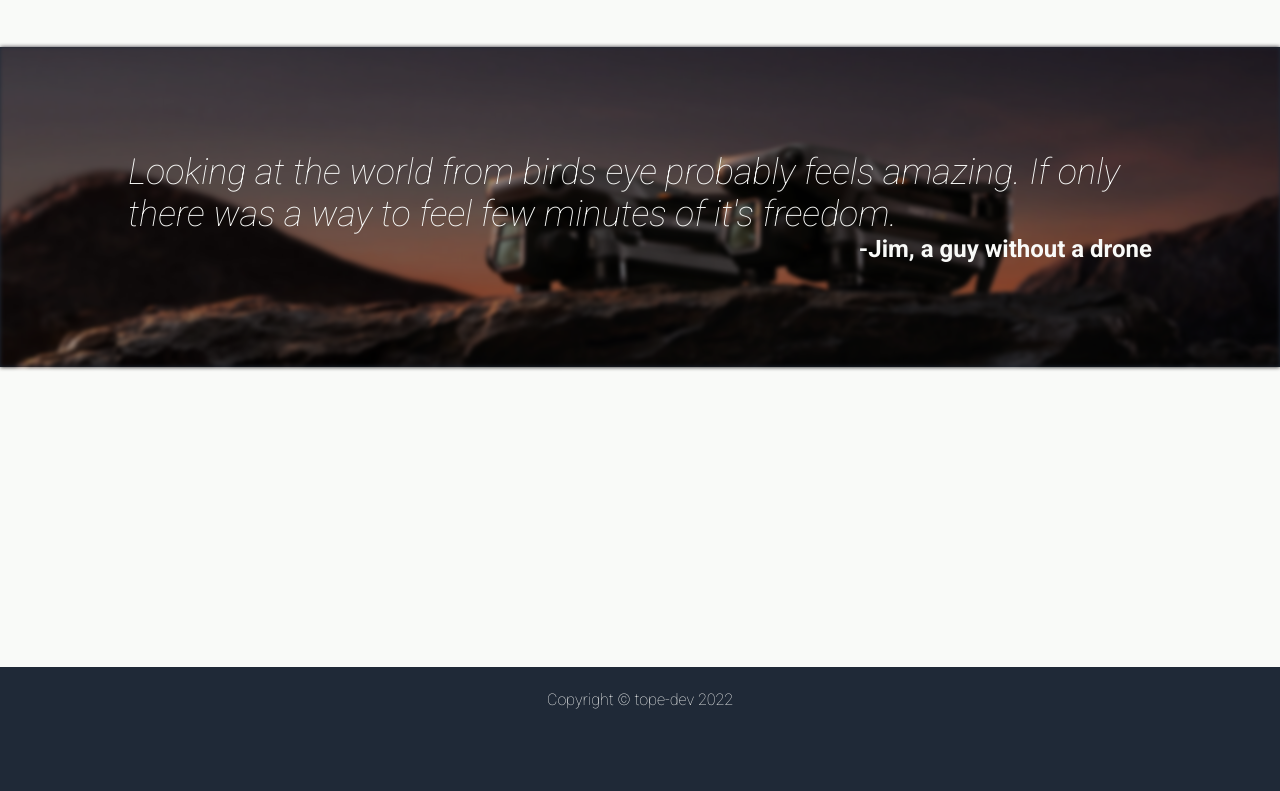
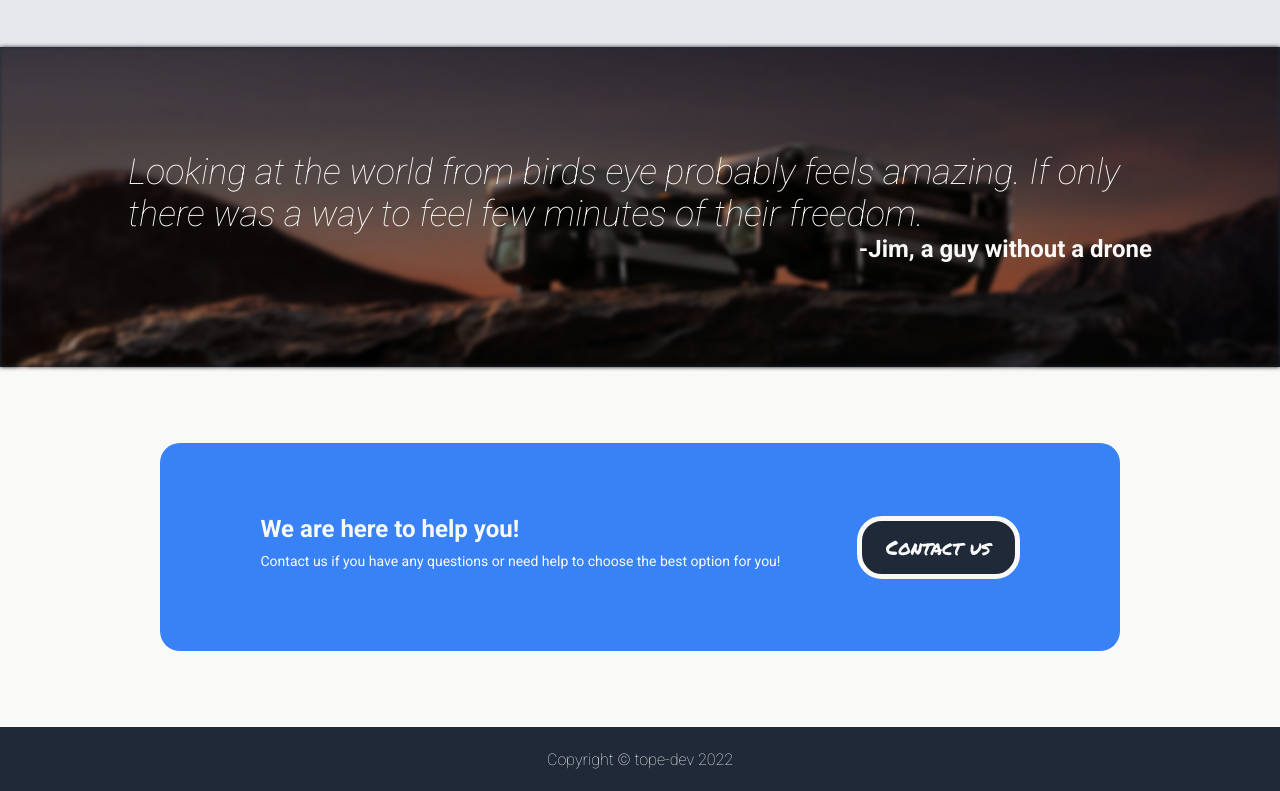
Before and after one commit to tope-dev/odin-landing-page, a plain HTML site: page index.html in a window 1280 px wide. Shown: the part 1873-2664 px from the top of the page. Before the commit the page ends 2604 px from the top, so only its background shows below. Drawn offline with Linux system fonts and the light colour scheme.

Commit message:
Add "Contact us" and "Footer" Section
Added also with the styling

```diff
--- a/index.html
+++ b/index.html
@@ -25,9 +25,9 @@
     <!-- Hero Page -->
     <div id="home" class="container-home">
       <div class="left">
-        <h1><span>MAVIC AIR 2</span><br>pre order now!</h1>
+        <h1><span>MAVIC AIR 3</span><br>pre order now!</h1>
         <p>
-          Mavic Air 2 takes power and portability to the next level, offering advanced features in a compact form factor. Intelligent shooting functions and excellent image quality put aerial masterpieces within reach. Safer, smarter flight enables you to up your game while fully enjoying the creative process.
+          Mavic Air 3 takes power and portability to the next level, offering advanced features in a compact form factor. Intelligent shooting functions and excellent image quality put aerial masterpieces within reach. Safer, smarter flight enables you to up your game while fully enjoying the creative process.
         </p>
         <div class="buttons">
           <button class="pre">Pre-Order</button>
@@ -111,13 +111,21 @@
     <div class="container-quote">
       <div class="image"></div>
       <div class="quote">
-      <h1>Looking at the world from birds eye probably feels amazing. If only there was a way to feel few minutes of it's freedom.</h1>
-      <h2>-Jim, a guy without a drone</h2>
+        <h1>Looking at the world from birds eye probably feels amazing. If only there was a way to feel few minutes of their freedom.</h1>
+        <h2>-Jim, a guy without a drone</h2>
       </div>
     </div>
     <!-- Contact us -->
     <div class="container-contact">
-
+      <div class="contact-wrap">
+        <div class="contact-text">
+          <h1>We are here to help you!</h1>
+          <p>Contact us if you have any questions or need help to choose the best option for you!</p>
+        </div>
+        <div class="button-wrap">
+          <button>Contact us</button>
+        </div>
+      </div>
     </div>
     <!-- Footer -->
     <div class="footer">
--- a/style.scss
+++ b/style.scss
@@ -121,7 +121,7 @@ a {
 
 //////SHOP///////
 .container-shop {
-  background-color: #f9faf8;
+  background-color: #e5e7eb;
   display: flex;
   flex-direction: column;
   align-items: center;
@@ -160,6 +160,10 @@ a {
     background-position: center center;
     height: 50%;
     flex: 6;
+    transition: transform 0.2s;
+    &:hover {
+      transform: scale(1.1);
+    }
   }
   #mavic_air_2 {
     background-image: url(/img/mavic_air_2.jpg);
@@ -283,10 +287,52 @@ a {
   margin: 0;
   background-color: #f9faf8;
   display: flex;
-  flex-direction: column;
+  flex-direction: row;
   justify-content: center;
   align-items: center;
-  height: 300px;
+  height: 200px;
+  padding: 5em 10em;
+}
+
+.contact-wrap {
+  display: flex;
+  width: 1000px;
+  height: 10em;
+  background-color: #3882f6;
+  border: transparent solid 0px;
+  border-radius: 20px;
+  padding: 1.5em;
+  justify-content: space-evenly;
+  align-items: center;
+}
+
+.contact-text {
+  h1 {
+    color: #f9faf8;
+    margin: 0;
+    font-size: 24px;
+    margin-bottom: 10px;
+  }
+  p {
+    color: #f9faf8;
+    font-size: 14px;
+    margin: 0;
+    margin-bottom: 10px;
+  }
+}
+
+.button-wrap {
+  button {
+  font-size: 20px;
+  font-weight: 400;
+  font-family: "Permanent Marker", cursive;
+  color: #f9faf8;
+  background-color: #1f2937;
+  border: #f9faf8 solid 5px;
+  border-radius: 25px;
+  margin: 0;
+  padding: 12px 24px;
+  }
 }
 //////FOOTER///////
 .footer {
@@ -340,7 +386,6 @@ a {
       gap: 45px;
     }
   }
-
   //////QUOTE SECTION/////
   .container-quote {
     .quote {
@@ -354,4 +399,28 @@ a {
       font-size: 18px;
     }
   }
+  //////CONTACT SECTION//////
+  .container-contact {
+    height: 300px;
+    padding: 1em 4em;
+  }
+
+  .contact-wrap {
+    height: fit-content;
+    width: 50vw;
+    padding: 1em 2em;
+    flex-wrap: wrap;
+    text-align: center;
+  }
+  h1 {
+    font-size: 18px;
+  }
+  p {
+    font-size: 10px;
+  }
+  .button-wrap {
+    button {
+      font-size: 16px;
+    }
+  }
 }
```
Also changed, not shown: style.css, 1 other file.
